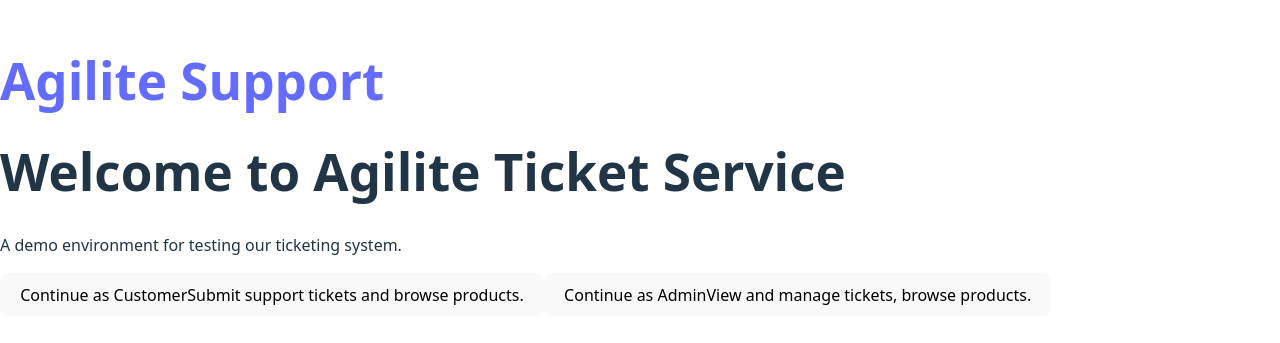
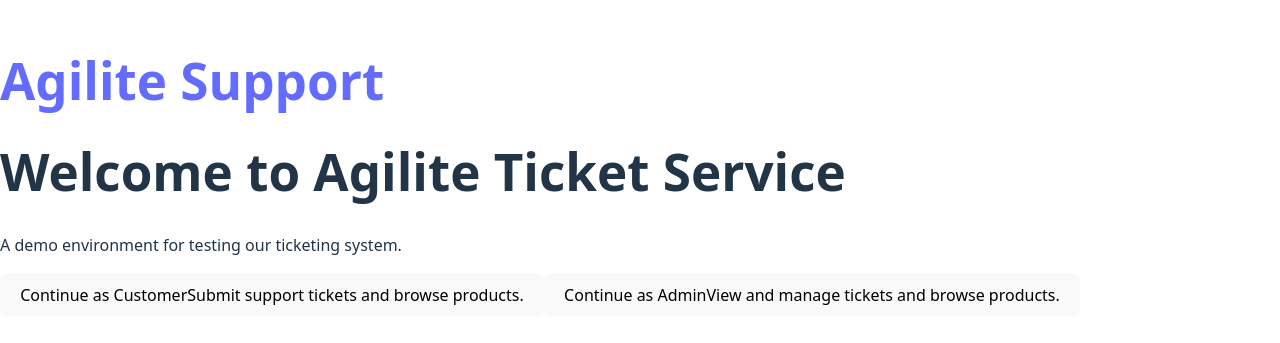
Before and after one commit to dolevpeleg1/Agilite, a React (Vite) app in the folder frontend/: page / in a window 1280 px wide. Shown: the part 233-576 px from the top of the page. Built offline with nearby package versions, Linux system fonts and the light colour scheme; the HTML template or start-up script is replaced by a standard one.

Commit message:
fixed wording

```diff
--- a/frontend/src/pages/LandingPage.tsx
+++ b/frontend/src/pages/LandingPage.tsx
@@ -40,7 +40,7 @@ export function LandingPage() {
           >
             <span className="landing-card-title">Continue as Admin</span>
             <span className="landing-card-desc">
-              View and manage tickets, browse products.
+              View and manage tickets and browse products.
             </span>
           </button>
         </div>
```
